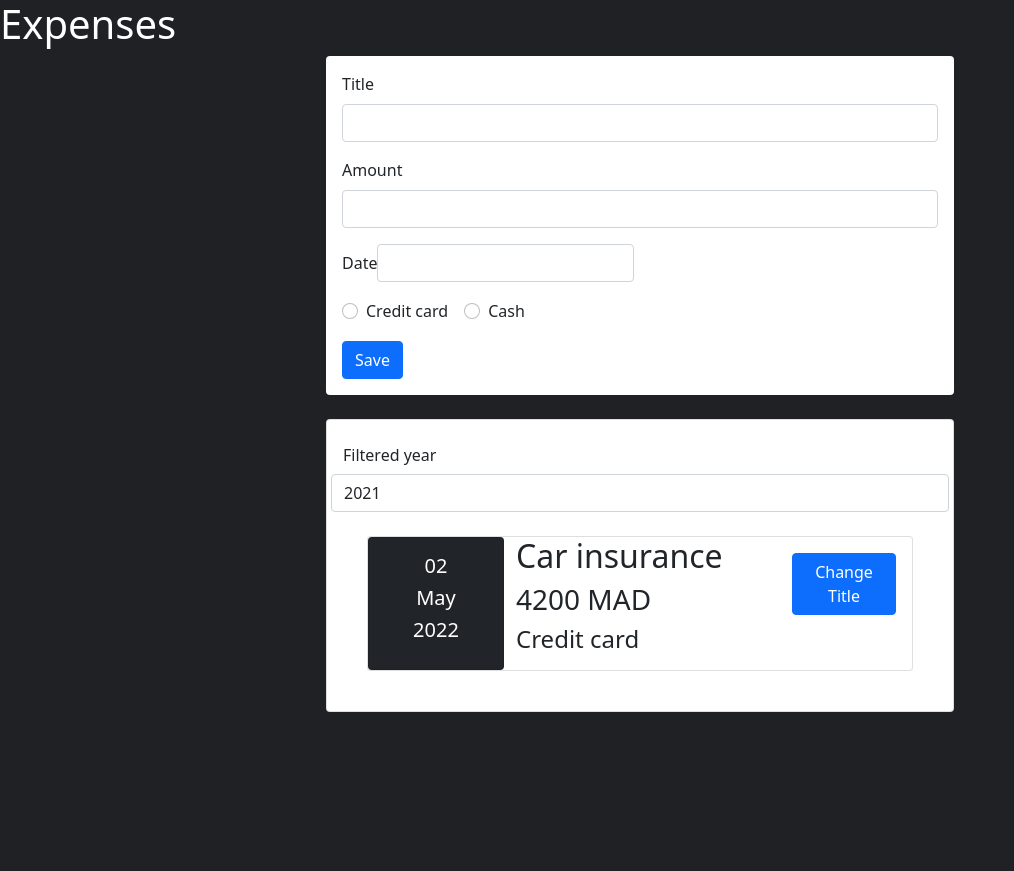
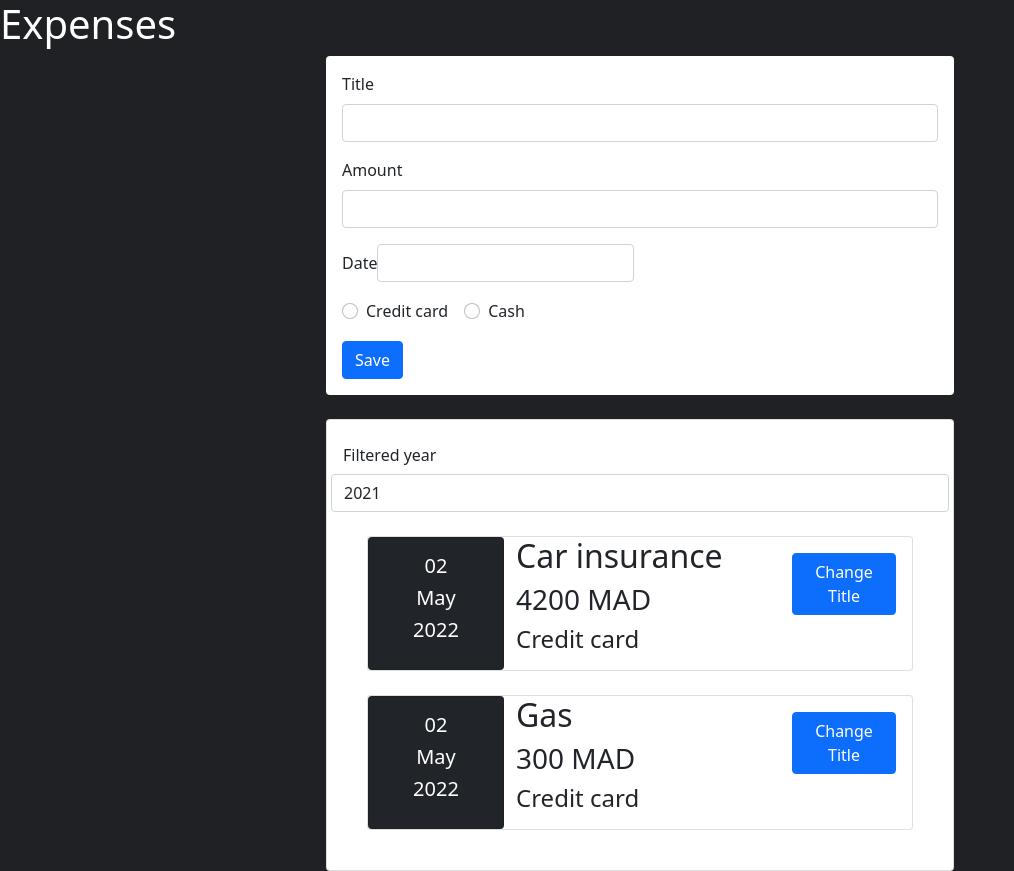
Before and after one commit to bouhouchmarouane/expenses-app, a React (Create React App) app: page / in a window 1280 px wide. Shown: the whole page, without its empty margins (0-1014 px from the left). Before the commit the page ends 800 px from the top, so only its background shows below. Built offline with nearby package versions, Linux system fonts and the light colour scheme.

Commit message:
loop on expenses array

```diff
--- a/src/components/Expenses.js
+++ b/src/components/Expenses.js
@@ -3,12 +3,14 @@ import ExpenseItem from "./ExpenseItem";
 const Expenses = (props) => {
   return (
     <div>
-      <ExpenseItem
-        title={props.expenseItems[0].title}
-        amount={props.expenseItems[0].amount}
-        date={props.expenseItems[0].date}
+      {props.expenseItems.map(expenseItem => (
+        <ExpenseItem
+        title={expenseItem.title}
+        amount={expenseItem.amount}
+        date={expenseItem.date}
         paymentMethod={props.expenseItems[0].paymentMethod}
       />
+      ))}
     </div>
   );
 }
```
